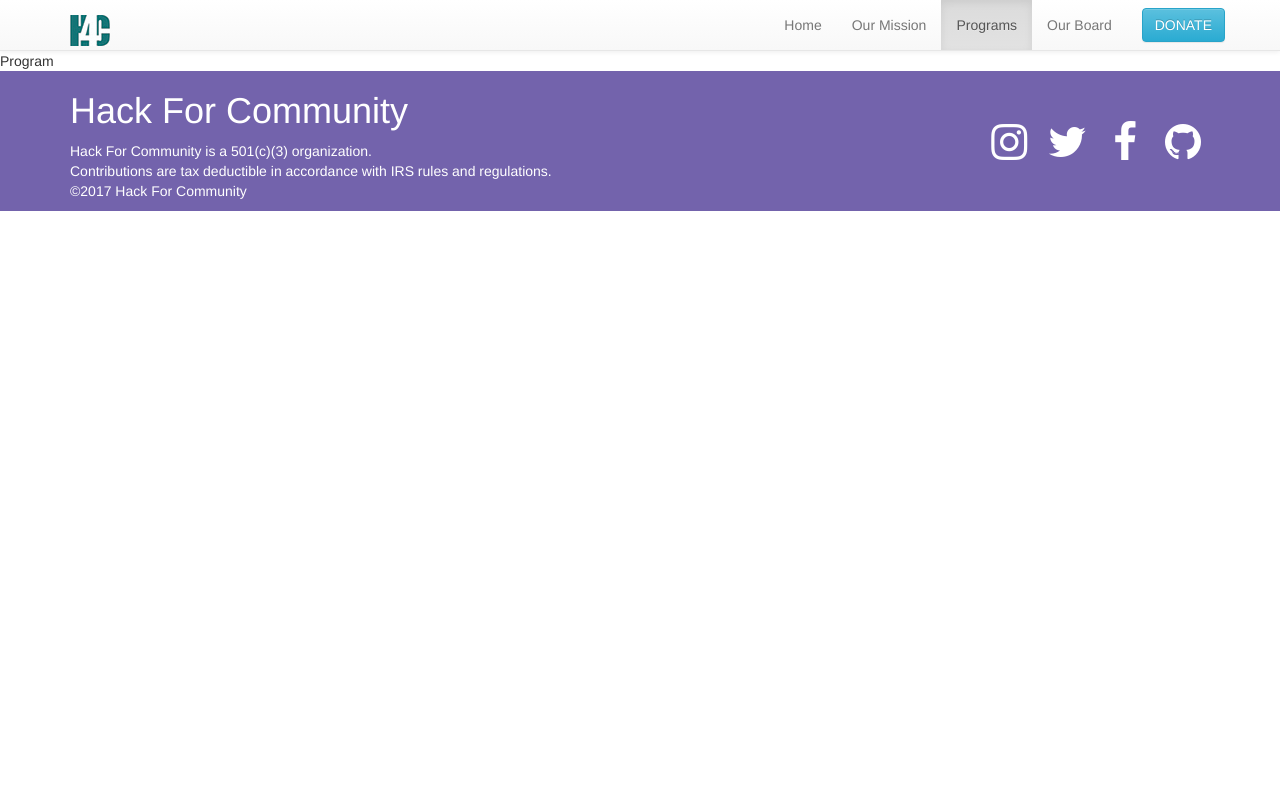
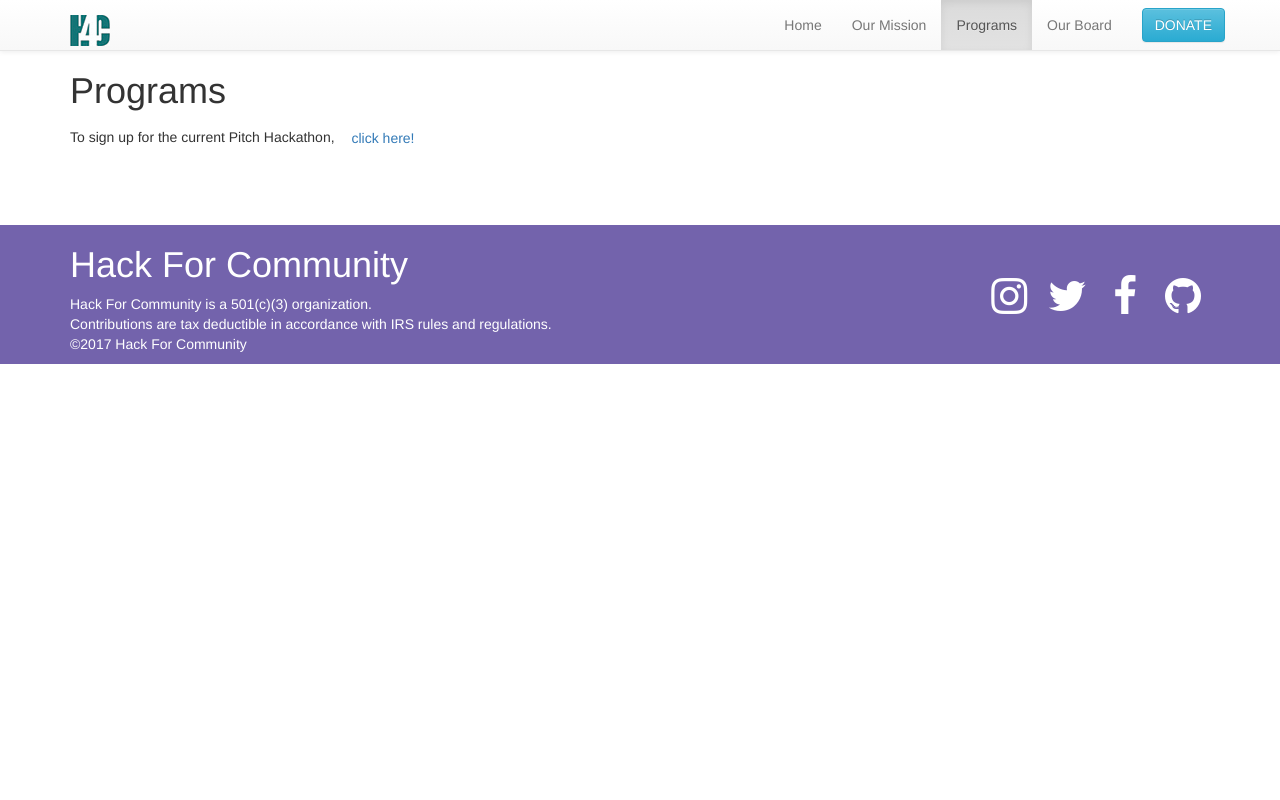
Before and after one commit to hackforcommunity/hackforcommunity, a CodeIgniter app: page /database/index.php/programs/ in a window 1280 px wide. Run offline with CodeIgniter, Linux system fonts and the light colour scheme; some libraries are stand-ins or nearby versions.

Commit message:
updated programs view.

```diff
--- a/application/views/programs.php
+++ b/application/views/programs.php
@@ -1 +1,70 @@
-Program
+<div class="section programs">
+  <div class="container">
+	<div class="row">
+	  <div class="col-md-12"">
+	  	<h1>Programs</h1>
+	  </div>
+	</div>
+  </div>
+</div>
+
+<div class="section programs1">
+  <div class="container">
+	<div class="row">
+	  <div class="col-md-12"">
+	  	To sign up for the current Pitch Hackathon, <a href="#" class="btn">click here!</a>
+	  </div>
+	</div>
+  </div>
+</div>
+
+<div class="section programs2">
+  <div class="container">
+	<div class="row">
+	  <div class="col-md-6"">
+	  	<img src="" />
+	  </div>
+	  <div class="col-md-6"">
+	  	<h2></h2>
+	  	<p></p>
+	 </div>
+	</div>
+  </div>
+</div>
+<div class="section programs3">
+  <div class="container">
+	<div class="row">
+	  <div class="col-md-6"">
+	  	<img src="" />
+	  </div>
+	  <div class="col-md-6"">
+	  	<h2></h2>
+	  	<p></p>
+	 </div>
+	</div>
+  </div>
+</div>
+
+<div class="section programs4">
+  <div class="container">
+	<div class="row">
+	  <div class="col-md-6"">
+	  	<img src="" />
+	  </div>
+	  <div class="col-md-6"">
+	  	<h2></h2>
+	  	<p></p>
+	 </div>
+	</div>
+  </div>
+</div>
+
+<div class="section programs5">
+  <div class="container">
+	<div class="row">
+	  <div class="col-md-12"">
+	  	<p></p>
+	  </div>
+	</div>
+  </div>
+</div>
```
